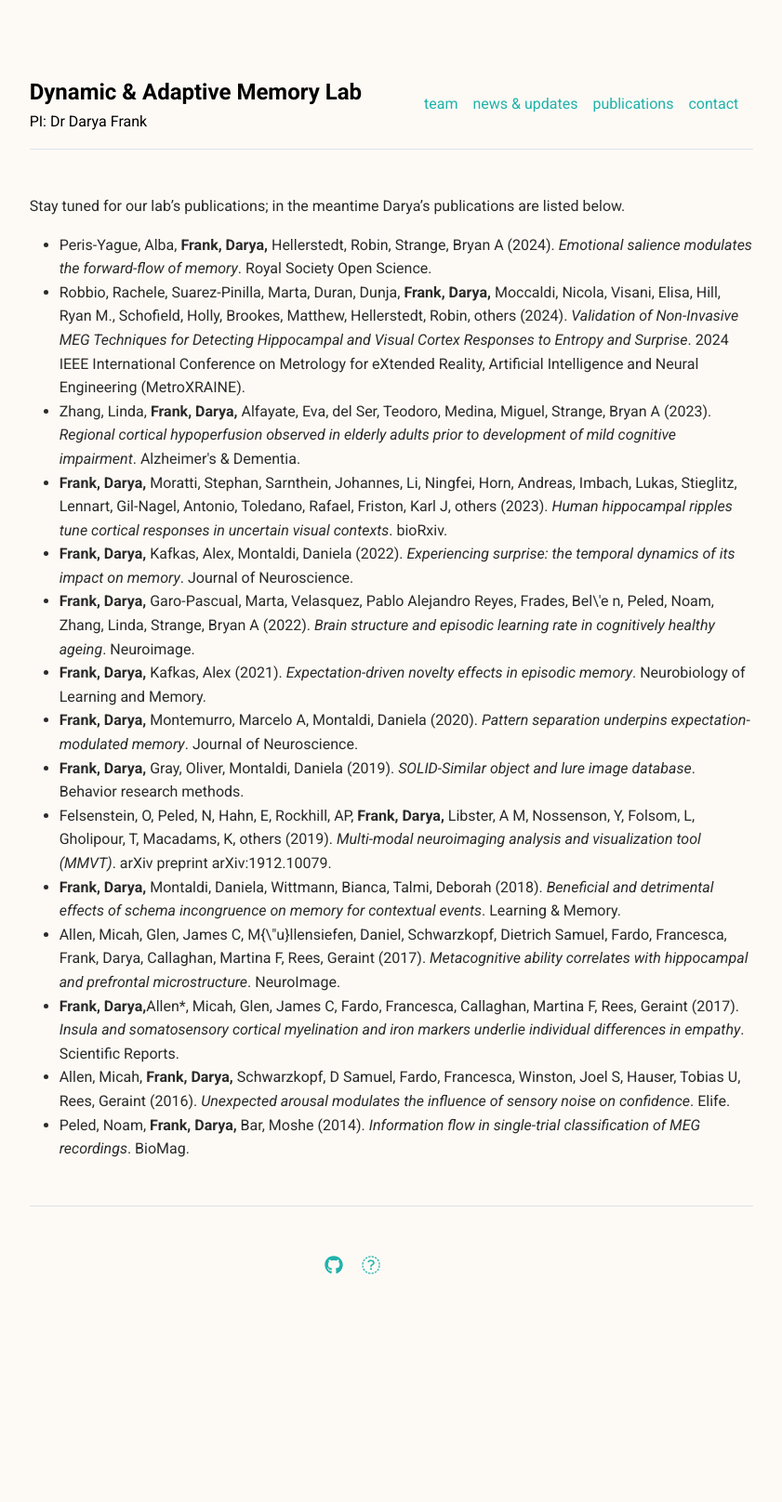
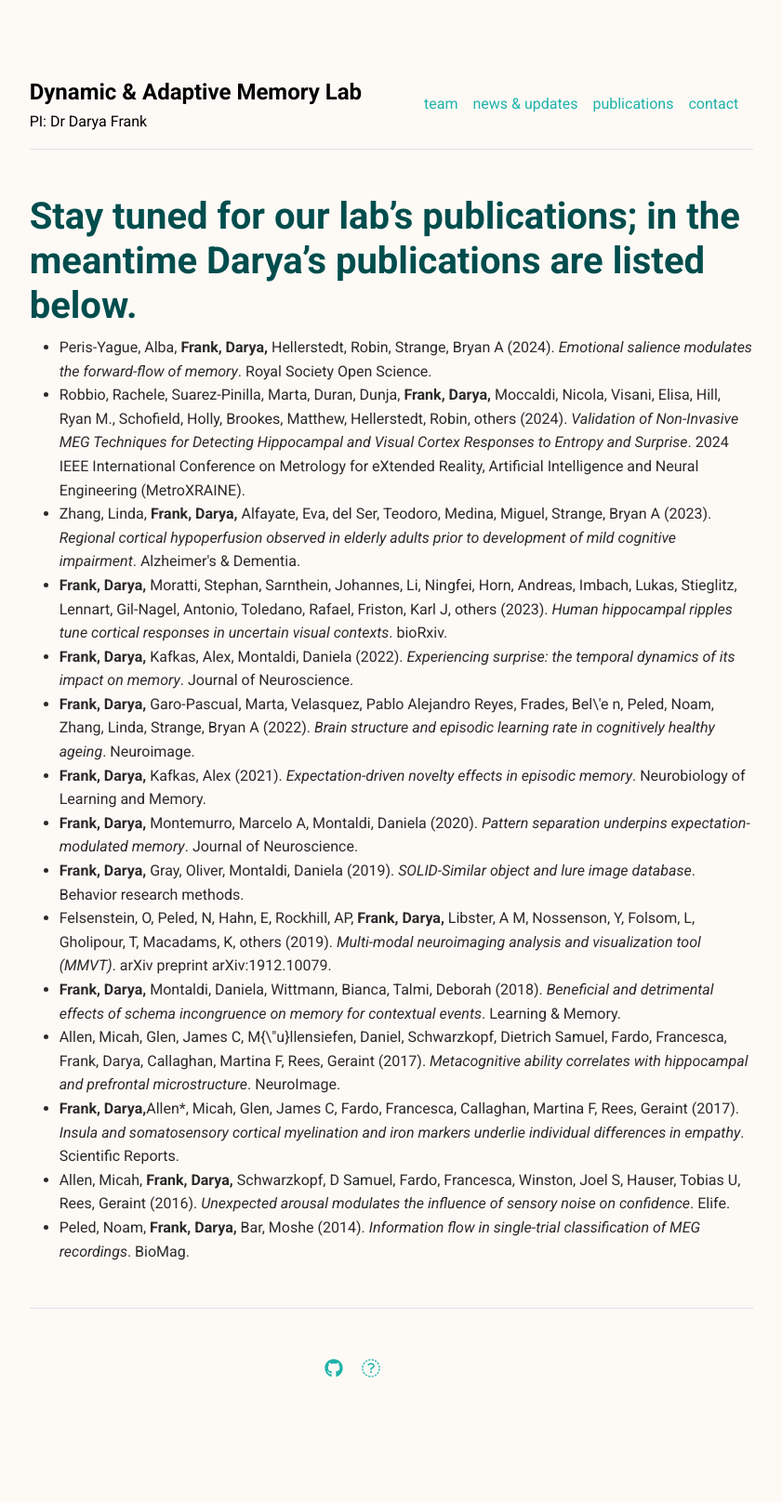
Before and after one commit to frank-dam-lab/frank-dam-lab.github.io, a Jekyll site: the page built from publications.md, in a window 1280 px wide. Shown: the whole page at 93% size, without its empty margins (219-1060 px from the left). Built offline with Jekyll 4.4.1, drawn with Linux system fonts in a browser that asks for light colours; before the commit the page ends 1506 px from its top, so only the background shows below that.

```diff
--- a/publications.md
+++ b/publications.md
@@ -2,4 +2,4 @@
 layout: publications
 title: "Publications"
 ---
-Stay tuned for our lab's publications; in the meantime Darya's publications are listed below.
+# Stay tuned for our lab's publications; in the meantime Darya's publications are listed below.
```
